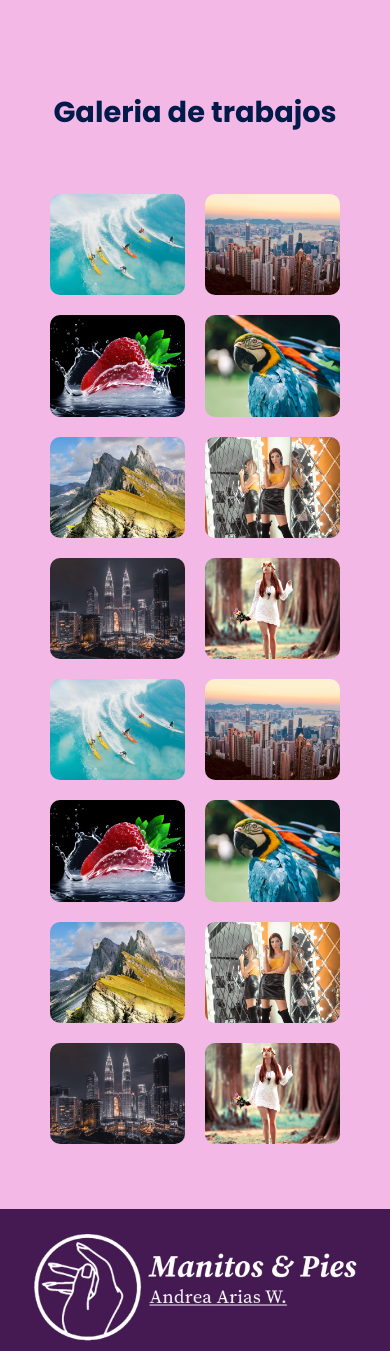
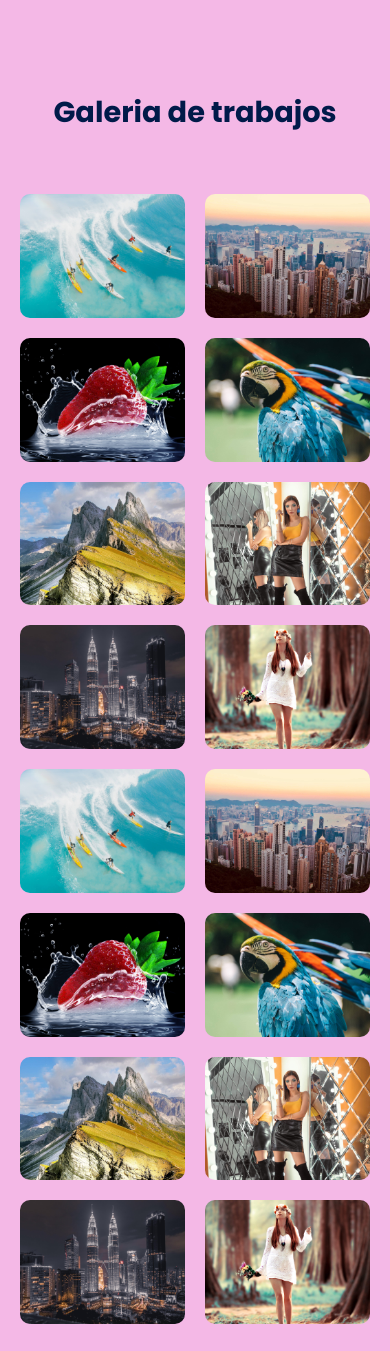
Before and after one commit to manitosypies/manitosypies.github.io, a PHP site: page / in a window 390 px wide; the page is wider, and only the part inside the window is pictured. Shown: the part 4089-5440 px from the top of that part. Run offline with PHP 8.4, Linux system fonts and the light colour scheme.

Commit message:
moviles5

```diff
--- a/css/estilos_pagin.css
+++ b/css/estilos_pagin.css
@@ -521,7 +521,7 @@ body {
     }
 
     .img-gallery{
-        padding: 15px 50px;
+        padding: 15px 20px;
         display: grid;
         grid-template-columns: repeat(auto-fit,minmax(130px,1fr));
         gap: 20px;
```
